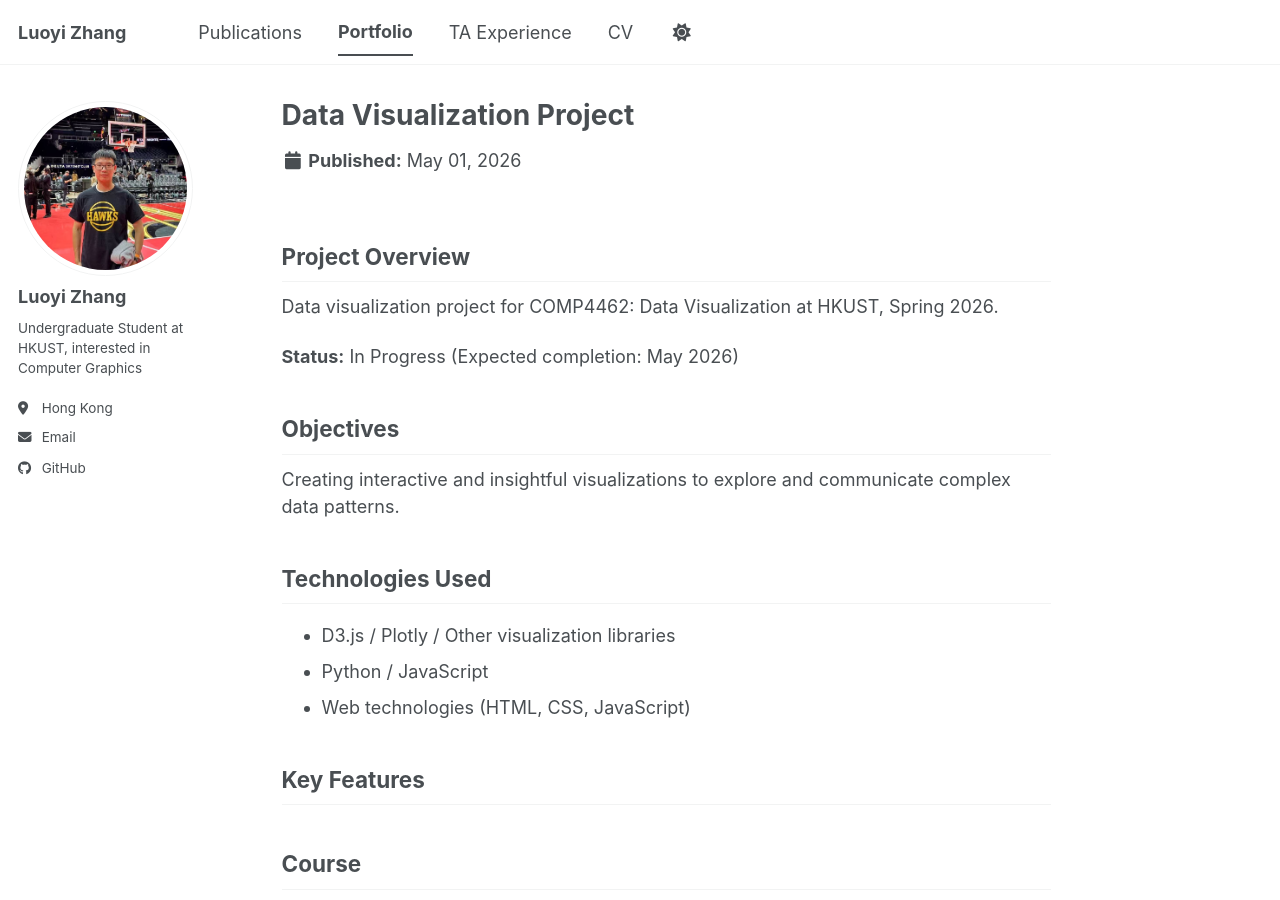
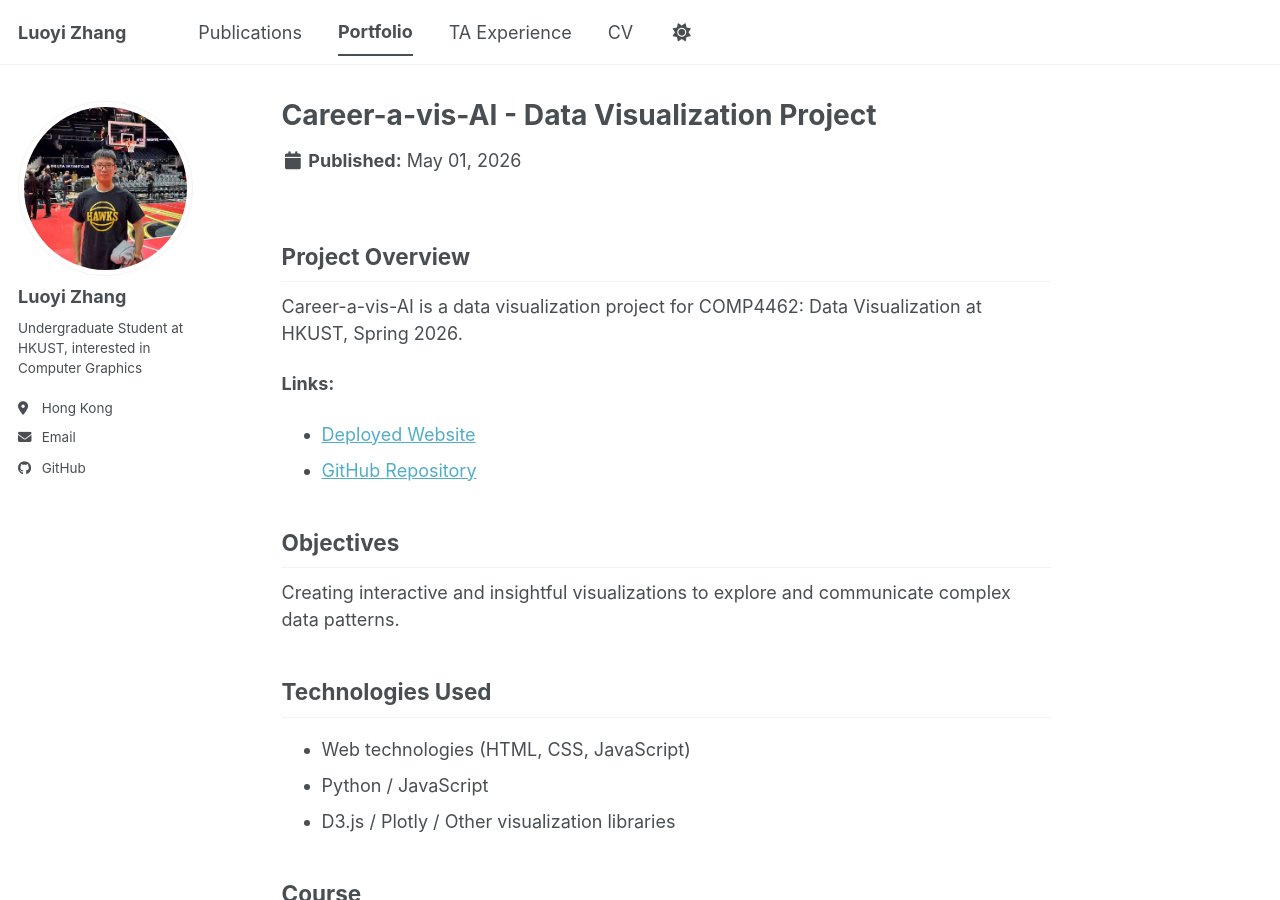
Before and after one commit to TheLogarhythm/TheLogarhythm.github.io, a Jekyll site: the page built from _portfolio/2026-datavis-project.md, in a window 1280 px wide and 900 px high. Built offline with Jekyll 4.4.1, drawn with Linux system fonts in a browser that asks for light colours; a script bundle is joined from its source files by our own code; library files that are not in the unit come from our copies.

Commit message:
Update Data Visualization portfolio entry and remove unused image

```diff
--- a/_portfolio/2026-datavis-project.md
+++ b/_portfolio/2026-datavis-project.md
@@ -1,25 +1,24 @@
 ---
-title: "Data Visualization Project"
-excerpt: "Interactive data visualization project for COMP4462<br/><img src='/images/portfolio/data-visualization.png'>"
+title: "Career-a-vis-AI - Data Visualization Project"
+excerpt: "Interactive data visualization project for COMP4462 exploring career data."
 collection: portfolio
 date: 2026-05-01
 ---
 
 ## Project Overview
-Data visualization project for COMP4462: Data Visualization at HKUST, Spring 2026.
+Career-a-vis-AI is a data visualization project for COMP4462: Data Visualization at HKUST, Spring 2026.
 
-**Status:** In Progress (Expected completion: May 2026)
+**Links:**
+- [Deployed Website](https://thelogarhythm.github.io/Career-a-vis-AI/)
+- [GitHub Repository](https://github.com/TheLogarhythm/Career-a-vis-AI)
 
 ## Objectives
 Creating interactive and insightful visualizations to explore and communicate complex data patterns.
 
 ## Technologies Used
+- Web technologies (HTML, CSS, JavaScript)
+- Python / JavaScript
 - D3.js / Plotly / Other visualization libraries
-- Python / JavaScript
-- Web technologies (HTML, CSS, JavaScript)
-
-## Key Features
-<!-- To be updated as project progresses -->
 
 ## Course
 COMP4462: Data Visualization, HKUST, Spring 2026
```
Also changed, not shown: images/portfolio/data-visualization.png (deleted).
